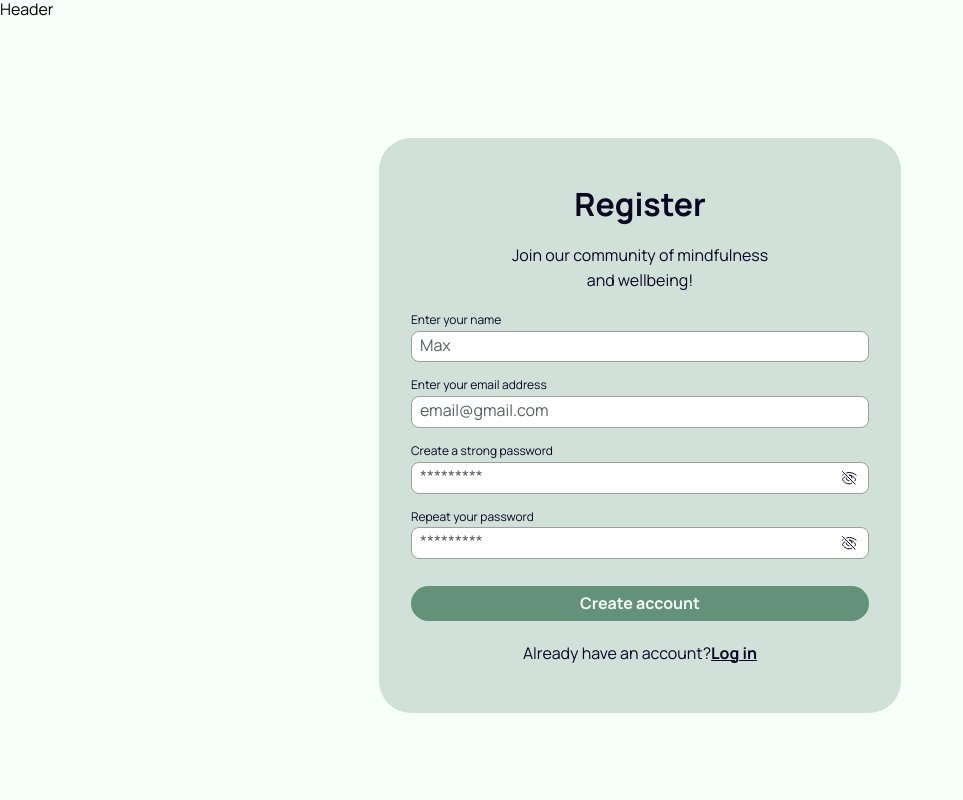
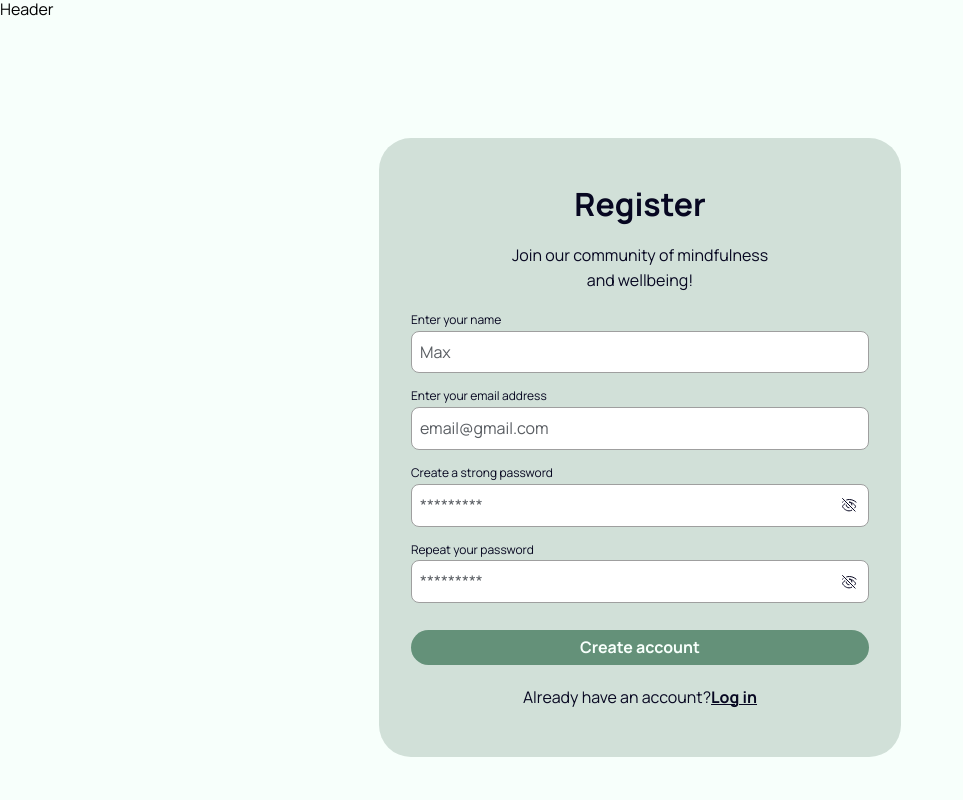
Before and after one commit to SerdiukSerhii/frontend_project_final_7, a Next.js app: page /register in a window 1280 px wide. Shown: the top 800 px of the page, without its empty margins (0-963 px from the left). Built offline with nearby package versions, Linux system fonts and the light colour scheme; no server answers.

Commit message:
change font size field in RegisterForm

```diff
--- a/components/Form/FormField/FormField.module.css
+++ b/components/Form/FormField/FormField.module.css
@@ -10,6 +10,9 @@
   border-radius: 8px;
   padding: 8px;
   width: 100%;
+  font-size: 16px;
+  color: var(--black);
+  line-height: 1.55;
 }
 .field::placeholder {
   font-size: 16px;
```
